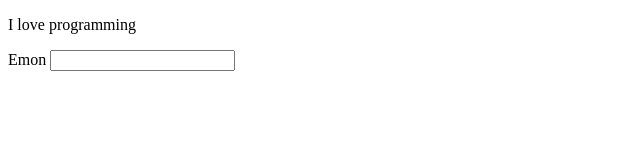
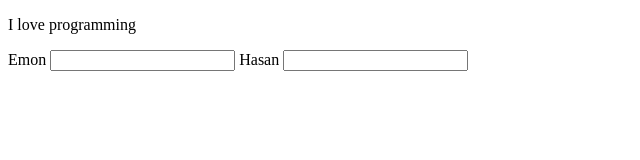
Before and after one commit to asmaul555/test-repo, a plain HTML site: page index.html in a window 1280 px wide. Shown: the whole page, without its empty margins (0-640 px from the left). Drawn offline with Linux system fonts and the light colour scheme.

Commit message:
hasan added

```diff
--- a/index.html
+++ b/index.html
@@ -10,5 +10,7 @@
     <p>I love programming</p>
     <label for="emon">Emon</label>
     <input type="text" name="Enter your name" id="">
+    <label for="hasan">Hasan</label>
+    <input type="text" name="Enter your name" id="">
 </body>
 </html>
```
